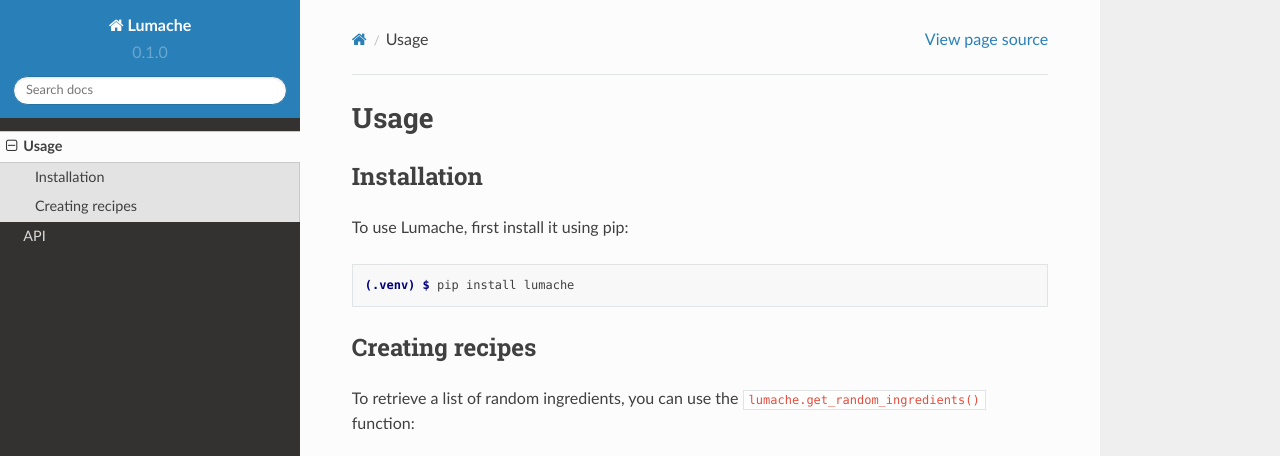
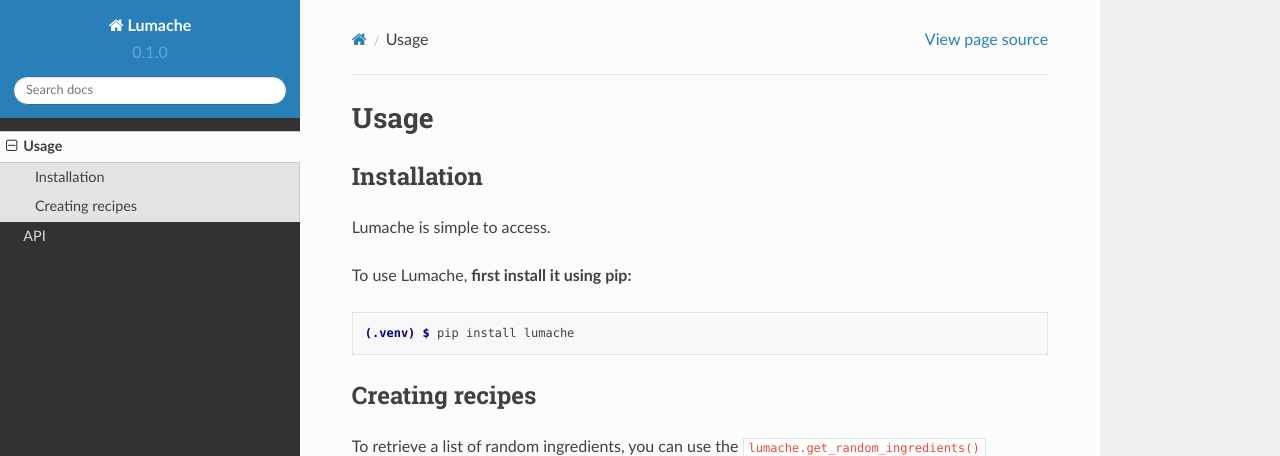
Before and after one commit to leapgroupmit/rtd-tutorial, a Sphinx documentation site: the page built from docs/source/usage.rst, in a window 1280 px wide and 1143 px high, cut to the strip 0-456 px from the top of the window. Built offline with Sphinx 7.4.7 and the Read the Docs theme 2.0.0, drawn with Linux system fonts in a browser that asks for light colours.

Commit message:
Update usage.rst

```diff
--- a/docs/source/usage.rst
+++ b/docs/source/usage.rst
@@ -5,8 +5,9 @@ Usage
 
 Installation
 ------------
+Lumache is simple to access.
 
-To use Lumache, first install it using pip:
+To use Lumache, **first install it using pip:**
 
 .. code-block:: console
 
```
